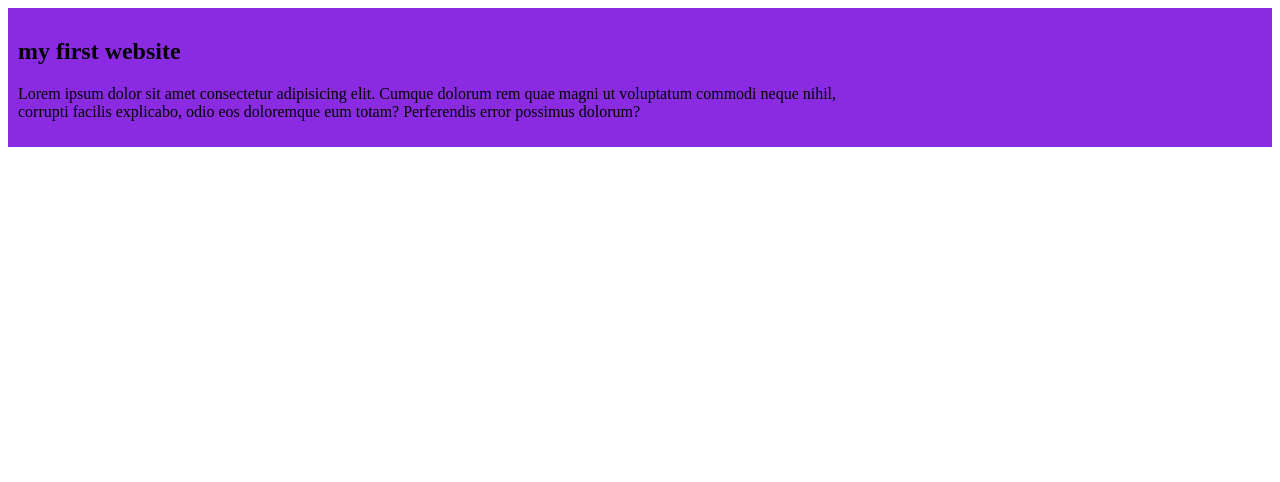
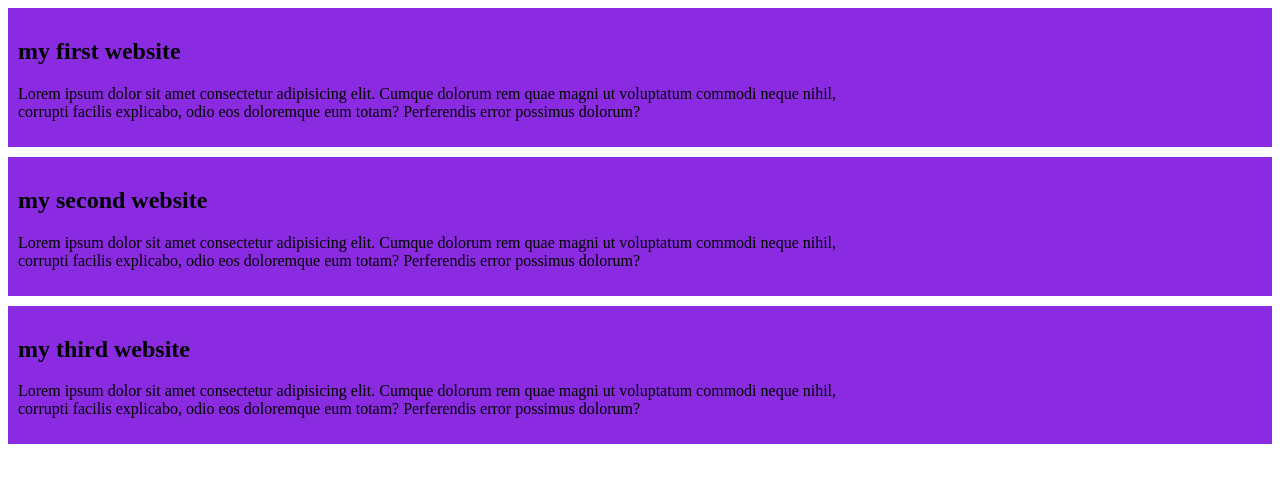
Before and after one commit to Abdullahshahabpro/my-simple-website, a plain HTML site: page index.html in a window 1280 px wide. Drawn offline with Linux system fonts and the light colour scheme.

Commit message:
my second blog

```diff
--- a/index.html
+++ b/index.html
@@ -5,6 +5,7 @@
     <meta name="viewport" content="width=device-width, initial-scale=1.0">
     <title>my simple websitegit init</title>
     <link rel="stylesheet" href="styles/blog.css">
+
 </head>
 <body>
     <div>
@@ -12,5 +13,15 @@
         <p>Lorem ipsum dolor sit amet consectetur adipisicing elit. Cumque dolorum rem quae magni ut voluptatum commodi neque nihil, <br>
             corrupti facilis explicabo, odio eos doloremque eum totam? Perferendis error possimus dolorum?</p>
     </div>
+    <div>
+        <h2>my second website</h2>
+        <p>Lorem ipsum dolor sit amet consectetur adipisicing elit. Cumque dolorum rem quae magni ut voluptatum commodi neque nihil, <br>
+            corrupti facilis explicabo, odio eos doloremque eum totam? Perferendis error possimus dolorum?</p>
+    </div>
+    <div>
+        <h2>my third website</h2>
+        <p>Lorem ipsum dolor sit amet consectetur adipisicing elit. Cumque dolorum rem quae magni ut voluptatum commodi neque nihil, <br>
+            corrupti facilis explicabo, odio eos doloremque eum totam? Perferendis error possimus dolorum?</p>
+    </div>
 </body>
 </html>
--- a/styles/blog.css
+++ b/styles/blog.css
@@ -1,4 +1,5 @@
 div{
     background-color: blueviolet;
     padding: 10px;
+    margin-bottom: 10px;
 }
```
